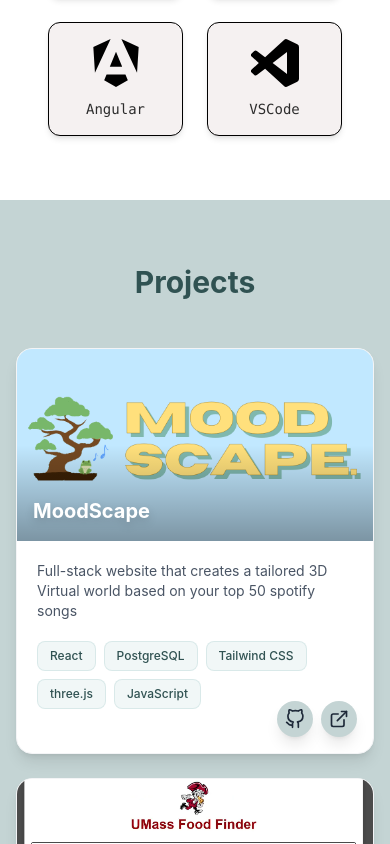
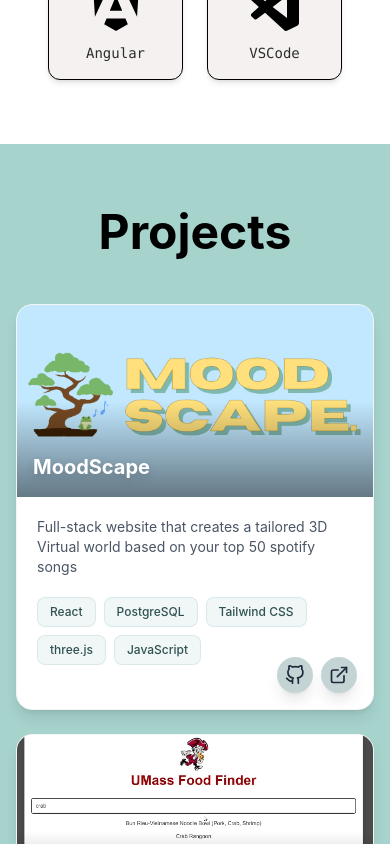
Before and after one commit to AlthanN/portfolio, a React (Vite) app: page / in a window 390 px wide. Shown: the part 3370-4214 px from the top of the page. Built offline with nearby package versions, Linux system fonts and the light colour scheme.

Commit message:
modified styling and color scheme

```diff
--- a/src/routes/experience.tsx
+++ b/src/routes/experience.tsx
@@ -38,7 +38,7 @@
   return (
     <section
       id="experience"
-      className="bg-[#c4d4d4] max-h-100vh py-16 mb-12 px-4 sm:px-6 lg:px-8"
+      className="bg-[#a7d3cd] max-h-100vh py-16 mb-12 px-4 sm:px-6 lg:px-8"
     >
       <h2 className="text-3xl sm:text-4xl font-bold text-center mx-auto mb-12 text-[#2d2d2d]">
         My Experience
--- a/src/routes/footer.tsx
+++ b/src/routes/footer.tsx
@@ -9,7 +9,7 @@
       <div className="container mx-auto px-4 sm:px-6 lg:px-8 max-w-6xl">
         <div className="text-center mb-6">
           <h1 className="text-4xl md:text-5xl font-bold text-gray-900 mb-6">
-            Connect With <span className="text-[#305252]">Me!</span>
+            Connect with <span className="text-[#305252]">me!</span>
           </h1>
           <p className="text-gray-600 max-w-2xl mx-auto">
             Feel free to reach out!
--- a/src/routes/project.tsx
+++ b/src/routes/project.tsx
@@ -98,12 +98,12 @@
   }, []);
 
   return (
-    <section id="projects" className="py-16 md:py-20 bg-gradient-to-b bg-[#c4d4d4]">
+    <section id="projects" className="py-16 md:py-20 bg-gradient-to-b bg-[#a7d3cd]">
       <div className="container mx-auto px-4 sm:px-6 lg:px-8 max-w-7xl">
         {/* Section Header */}
         <div className="text-center mb-12 md:mb-16">
-          <h2 className="text-3xl md:text-4xl lg:text-5xl font-bold text-gray-900 mb-3 md:mb-4">
-            <span className="text-[#305252]">Projects</span>
+          <h2 className="text-5xl md:text-4xl lg:text-5xl font-bold text-gray-900 mb-3 md:mb-4">
+            <span className="text-black">Projects</span>
           </h2>
 
           <div className="w-20 h  -1 bg-[#305252] mx-auto mt-4 md:mt-6"></div>
@@ -140,7 +140,7 @@
                   }}
                 />
                 {/* Gradient Overlay */}
-                <div className="absolute inset-0 bg-gradient-to-t from-black/60 via-transparent to-transparent opacity-60"></div>
+                <div className="absolute inset-0 bg-gradient-to-t from-black/60 via-transparent to-transparent opacity-80"></div>
 
                 {/* Project Title on Image */}
                 <div className="absolute bottom-4 left-4 right-4">
--- a/src/routes/skills.tsx
+++ b/src/routes/skills.tsx
@@ -4,11 +4,11 @@
   return (
     <section
       id="about"
-      className="text-[#2d2d2d] min-h-screen px-6 py-16"
+      className="text-[#2d2d2d] min-h-screen px-6 py-16 lg:py-8"
     >
 
       {/* Skills Section */}
-      <h3 className="text-5xl font-semibold text-center mb-12 mt-20">Skills</h3>
+      <h3 className="text-5xl font-semibold text-center mb-16 mt-2">Skills</h3>
       <div className="grid grid-cols-2 sm:grid-cols-3 md:grid-cols-4 gap-6 max-w-6xl mx-auto px-6">
         {[
           { name: "Java", logo: "/icons/java.svg" },
@@ -22,7 +22,8 @@
           { name: "Git & GitHub", logo: "/icons/git.svg" },
           { name: "SQL", logo: "/icons/sql.svg" },
           { name: "Angular", logo: "/icons/angular.svg" },
-          { name: "VSCode", logo: "/icons/vscode.svg" }
+          { name: "VSCode", logo: "/icons/vscode.svg" },
+
 
         ].map((skill, index) => (
           <motion.div
@@ -34,7 +35,7 @@
               stiffness: 100,
               damping: 10,
             }}
-            className="group bg-[#f5f1f1] hover:bg-[#f7c5d3] transition-colors duration-300 p-4 rounded-xl border border-[#000000] shadow-md flex flex-col items-center text-center"
+            className="group bg-[#f5f1f1] hover:bg-[#a7d3cd] transition-colors duration-300 p-4 rounded-xl border border-[#000000] shadow-md flex flex-col items-center text-center"
           >
             <img
               src={skill.logo}
```
